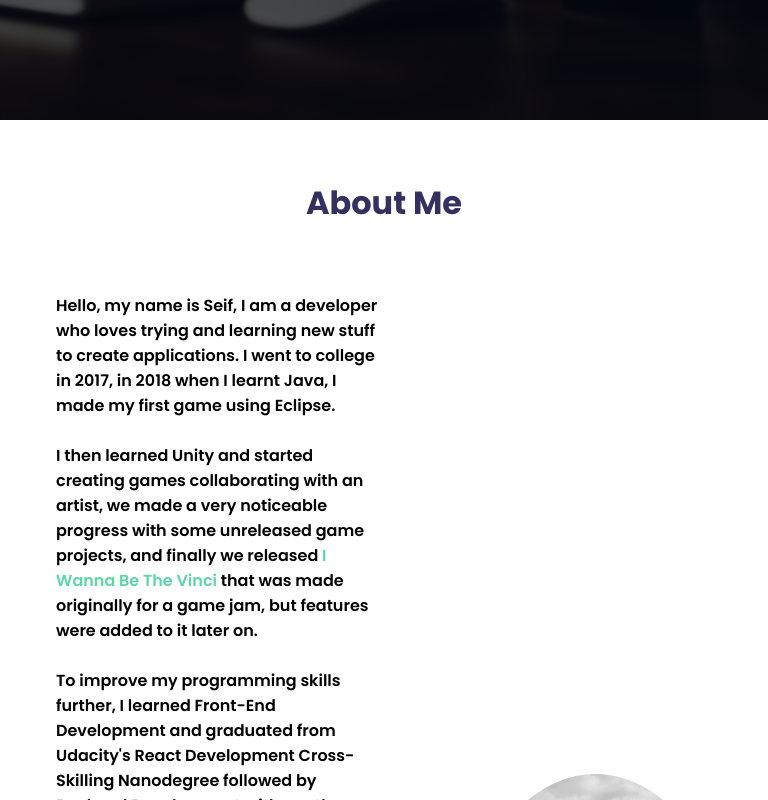
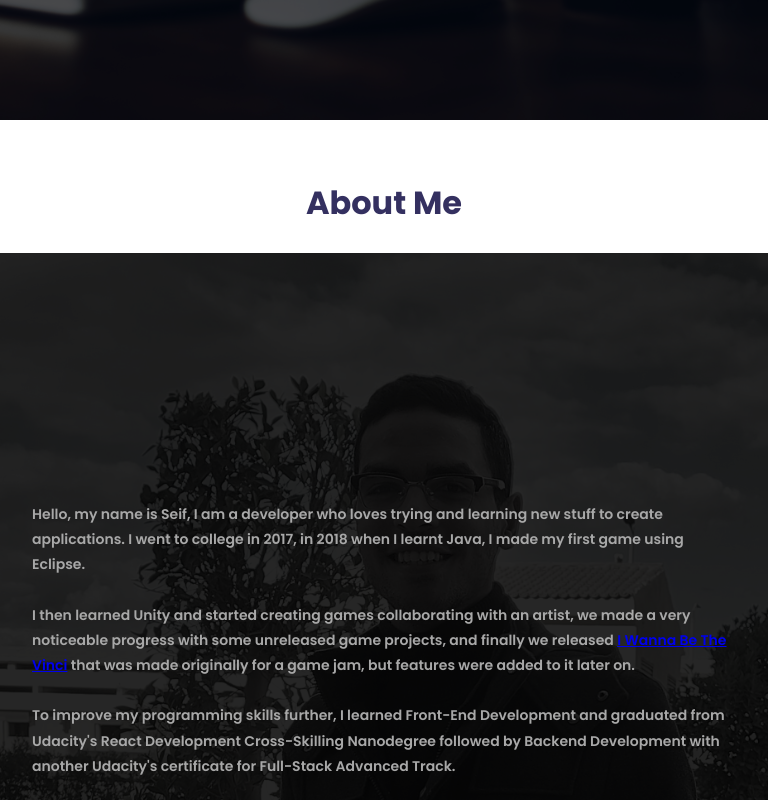
Before and after one commit to seif-elkady/portfolio-seif, a React (Create React App) app: page / in a window 768 px wide. Shown: the part 680-1480 px from the top of the page. Built offline with nearby package versions, Linux system fonts and the light colour scheme.

Commit message:
updated about section layout

```diff
--- a/src/css/About.css
+++ b/src/css/About.css
@@ -43,13 +43,22 @@
     width: 25px;
 }
 
+.tech-item:hover,
+.tech-item:focus {
+    transform: translateY(-5px) translateX(-5px);
+    background-color: var(--clr-accent);
+    border-color: black;
+    color: white;
+    filter: drop-shadow(5px 5px 0 black);
+}
+
 .about__text .tech-title {
     font-size: 20px;
     font-weight: 700;
     margin: 50px 0 0 0;
 }
 
-@media (min-width: 617px) {
+@media (min-width: 991px) {
     .about__content {
         display: flex;
         gap: clamp(20px, 90px, 10vw);
@@ -96,27 +105,30 @@
         text-decoration: underline;
     }
 
-    .tech-item:hover,
-    .tech-item:focus {
-        transform: translateY(-5px) translateX(-5px);
-        background-color: var(--clr-accent);
-        border-color: black;
-        color: white;
-        filter: drop-shadow(5px 5px 0 black);
-    }
     .about__text .tech-title {
         font-size: 20px;
         font-weight: 700;
         margin: 0 0 30px 0;
     }
 }
-@media (max-width: 617px) {
+
+@media (max-width: 991px) {
+    .content {
+        max-width: 100% !important;
+    }
+    .about {
+        max-width: 100%;
+    }
+    .about__content {
+        max-width: 100%;
+        margin: 0 !important;
+    }
     .about__image {
         position: absolute;
         z-index: -100;
+        width: 100vw;
+        height: 100vh;
         right: 0;
-        width: 100%;
-        height: 100vh;
     }
     .about__pic {
         height: 100%;
--- a/src/index.css
+++ b/src/index.css
@@ -1,5 +1,4 @@
 @import url('https://fonts.googleapis.com/css2?family=Poppins:ital,wght@0,400;0,500;0,600;0,700;0,800;0,900;1,400;1,500;1,600;1,700;1,800;1,900&display=swap');
-
 
 :root {
     /* Fonts */
@@ -11,14 +10,13 @@
 
     /* Colors */
     --clr-primary: #343060;
-  --clr-accent: #5BD7A5;
+    --clr-accent: #5bd7a5;
     --clr-muted: #808080;
-  --clr-tags: #A8A8A8;
+    --clr-tags: #a8a8a8;
     --clr-footer: black;
 
     /* Length */
-  --nav-height: 75px
-
+    --nav-height: 75px;
 }
 html {
     scroll-behavior: smooth;
@@ -35,23 +33,22 @@ body {
 }
 
 code {
-  font-family: source-code-pro, Menlo, Monaco, Consolas, 'Courier New',
-    monospace;
+    font-family: source-code-pro, Menlo, Monaco, Consolas, 'Courier New', monospace;
 }
 
 img {
     max-width: 100%;
 }
 
-*, *::after, *::before {
+*,
+*::after,
+*::before {
     box-sizing: border-box;
 }
-
 
 ul {
     list-style: none;
 }
-
 
 @media (min-width: 601px) {
     .container {
@@ -70,7 +67,6 @@ ul {
     }
 }
 
-
 @media (min-width: 1200px) {
     .container {
         max-width: 1020px;
```
Also changed, not shown: src/App.css (+3 -9 lines). Lines whose indentation alone changed are shown as unchanged.
